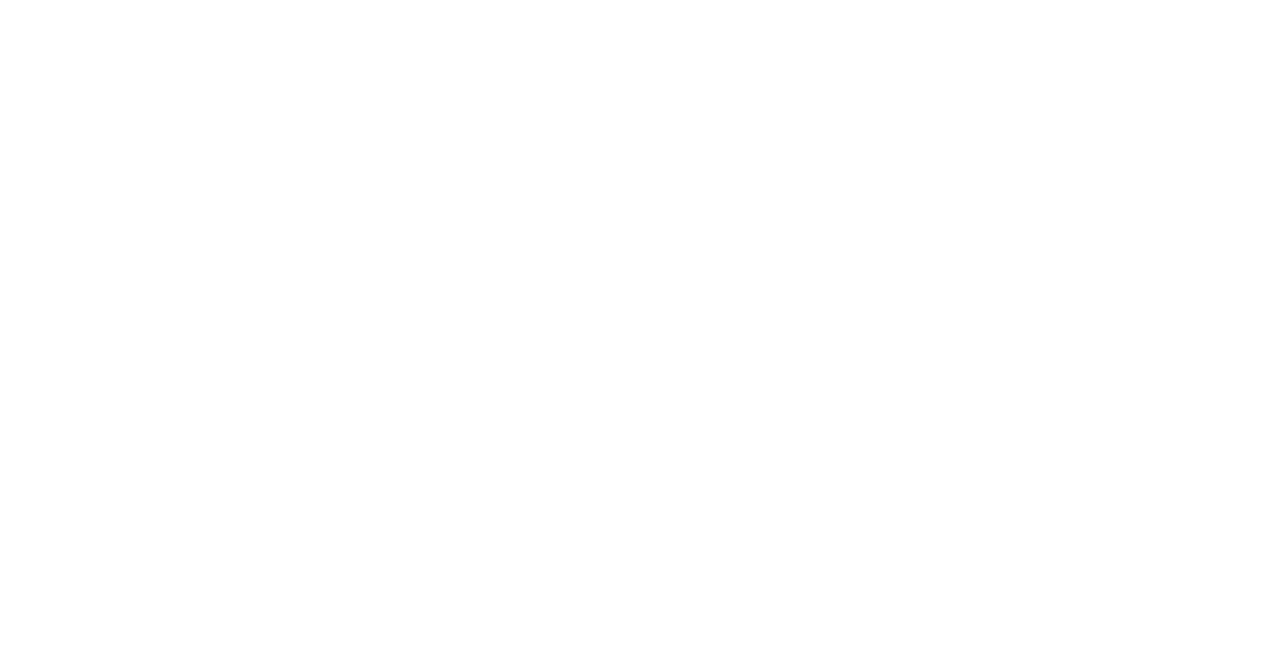
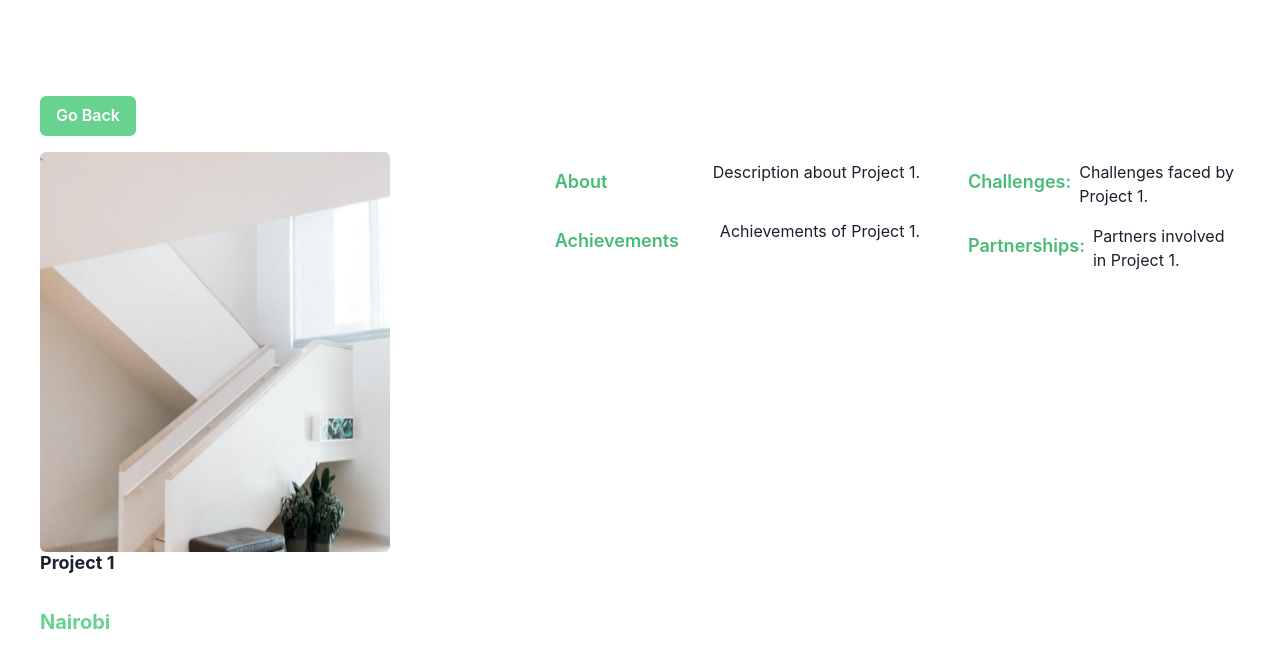
Before and after one commit to AlexKaruiru/lico, a React (Create React App) app: page /projects/1 in a window 1280 px wide. Before the commit this address had no page. Shown: the top 668 px of the page. Built offline with nearby package versions, Linux system fonts and the light colour scheme.

Commit message:
Added Projects Screen

```diff
--- a/src/App.js
+++ b/src/App.js
@@ -2,6 +2,7 @@
 import { BrowserRouter, Route, Routes } from 'react-router-dom';
 
 import Home from './screens/Home';
+import ProjectScreen from './screens/ProjectsScreen';
 
 function App() {
   return (
@@ -10,6 +11,7 @@
 
           <Routes>
             <Route path='/' element={<Home />} />
+            <Route path='/projects/:id' element={<ProjectScreen />} />
           </Routes>
 
       </Flex>
--- a/src/components/OurPojects.js
+++ b/src/components/OurPojects.js
@@ -1,14 +1,8 @@
 import React from 'react';
-import { Flex, Text, Heading, Grid, Image } from '@chakra-ui/react';
+import { Flex, Text, Heading, Grid, Image, Link as ChakraLink } from '@chakra-ui/react';
+import { Link as RouterLink } from 'react-router-dom';
 
-const projects = [
-  { name: 'Project 1', location: 'Nairobi', image: require('../images/5.png') },
-  { name: 'Project 2', location: 'Thika', image: require('../images/1.jpg') },
-  { name: 'Project 3', location: 'Nakuru', image: require('../images/6.png') },
-  { name: 'Project 4', location: 'Kisumu', image: require('../images/2.jpg') },
-  { name: 'Project 5', location: 'Mombasa', image: require('../images/5.png') },
-  { name: 'Project 6', location: 'Ruiru', image: require('../images/6.png') },
-];
+import { projects } from './projects';
 
 const OurProject = () => {
   return (
@@ -24,12 +18,21 @@
         gridGap="26px"
         px={['8', '8', '8', '24', '24']}
       >
-        {projects.map((project, index) => (
-          <Flex key={index} flexDirection="column" alignItems="center">
-            <Image src={project.image} width="100%" />
-            <Text mt="2">{project.name}</Text>
-            <Text mt="1" color="green.300">{project.location}</Text>
-          </Flex>
+        {projects.map((project) => (
+          <ChakraLink
+            key={project.id}
+            as={RouterLink}
+            to={`/projects/${project.id}`}
+            _hover={{ textDecor: 'none' }}
+          >
+            <Flex flexDirection="column" alignItems="center">
+              <Image src={project.image} width="100%" />
+              <Text mt="2">{project.name}</Text>
+              <Text mt="1" color="green.300">
+                {project.location}
+              </Text>
+            </Flex>
+          </ChakraLink>
         ))}
       </Grid>
     </Flex>
--- /dev/null
+++ b/src/components/projects.js
@@ -0,0 +1,64 @@
+export const projects = [
+    {
+      id: 1,
+      name: 'Project 1',
+      location: 'Nairobi',
+      image: require('../images/5.png'),
+      about: 'Description about Project 1.',
+      challenges: 'Challenges faced by Project 1.',
+      achievements: 'Achievements of Project 1.',
+      partners: 'Partners involved in Project 1.',
+    },
+    {
+      id: 2,
+      name: 'Project 2',
+      location: 'Thika',
+      image: require('../images/1.jpg'),
+      about: 'Description about Project 2.',
+      challenges: 'Challenges faced by Project 2.',
+      achievements: 'Achievements of Project 2.',
+      partners: 'Partners involved in Project 2.',
+    },
+    {
+      id: 3,
+      name: 'Project 3',
+      location: 'Nakuru',
+      image: require('../images/6.png'),
+      details: {
+      about: 'Description about Project 3.',
+      challenges: 'Challenges faced by Project 3.',
+      achievements: 'Achievements of Project 3.',
+      partners: 'Partners involved in Project 3.',
+      },
+    },
+    {
+      id: 4,
+      name: 'Project 4',
+      location: 'Kisumu',
+      image: require('../images/2.jpg'),
+      about: 'Description about Project 4.',
+      challenges: 'Challenges faced by Project 4.',
+      achievements: 'Achievements of Project 4.',
+      partners: 'Partners involved in Project 4.',
+    },
+    {
+      id: 5,
+      name: 'Project 5',
+      location: 'Mombasa',
+      image: require('../images/5.png'),
+      about: 'Description about Project 5.',
+      challenges: 'Challenges faced by Project 5.',
+      achievements: 'Achievements of Project 5.',
+      partners: 'Partners involved in Project 5.',
+    },
+    {
+      id: 6,
+      name: 'Project 6',
+      location: 'Ruiru',
+      image: require('../images/6.png'),
+      about: 'Description about Project 6.',
+      challenges: 'Challenges faced by Project 6.',
+      achievements: 'Achievements of Project 6.',
+      partners: 'Partners involved in Project 6.',
+    },
+  ];
--- /dev/null
+++ b/src/screens/ProjectsScreen.js
@@ -0,0 +1,93 @@
+import { Link as RouterLink, useParams } from 'react-router-dom';
+import {
+  Box,
+  Button,
+  Flex,
+  Grid,
+  Heading,
+  Image,
+  Text,
+} from '@chakra-ui/react';
+
+import { projects } from '../components/projects';
+
+const ProjectScreen = () => {
+  const { id } = useParams();
+  console.log('Project ID:', id);
+
+  const selectedProject = projects.find(project => project.id === parseInt(id));
+
+  if (!selectedProject) {
+    return <Text>Project not found</Text>;
+  }
+
+  return (
+    <Box py="6" px={{ base: '4', md: '10' }}>
+      <Flex justify="space-between" mb="4">
+        <Button as={RouterLink} to="/" bgColor="green.300" color="white" _hover={{ bgColor: "green.400" }}>
+          Go Back
+        </Button>
+      </Flex>
+
+      <Grid templateColumns={{ base: '1fr', md: '5fr 4fr 3fr' }} gap="10">
+        {/* Column 1 */}
+        <Flex direction="column">
+          <Image src={selectedProject.image} alt={selectedProject.name} borderRadius="md" h="400px" w="350px" />
+          <Heading as="h2" fontSize="lg" mb="4">
+            {selectedProject.name}
+          </Heading>
+
+          <Heading
+            as="h5"
+            fontSize="xl"
+            fontWeight="bold"
+            color="green.300"
+            my="5"
+            mb="4"
+          >
+            {selectedProject.location}
+          </Heading>
+        </Flex>
+
+        {/* Column 2 */}
+        <Flex direction="column">
+          <Flex justifyContent="space-between" py="2">
+            <Text m={2} fontSize="lg" fontWeight="semibold" color="green.400">
+              About
+            </Text>
+            <Text>{selectedProject.about}</Text>
+          </Flex>
+
+          <Flex justifyContent="space-between" py="2">
+            <Text m={2} fontSize="lg" fontWeight="semibold" color="green.400">
+              Achievements
+            </Text>
+            <Text>{selectedProject.achievements}</Text>
+          </Flex>
+        </Flex>
+
+        {/* Column 3 */}
+        <Flex direction="column">
+
+          <Flex justifyContent="space-between" py="2">
+            <Text m={2} fontSize="lg" fontWeight="semibold" color="green.400">
+              Challenges:
+            </Text>
+            <Text>{selectedProject.challenges}</Text>
+          </Flex>
+
+          <Flex justifyContent="space-between" py="2">
+            <Text m={2} fontSize="lg" fontWeight="semibold" color="green.400">
+              Partnerships:
+            </Text>
+            <ul>
+              {selectedProject.partners}
+            </ul>
+          </Flex>
+        </Flex>
+      </Grid>
+    </Box>
+  );
+};
+
+export default ProjectScreen;
```
